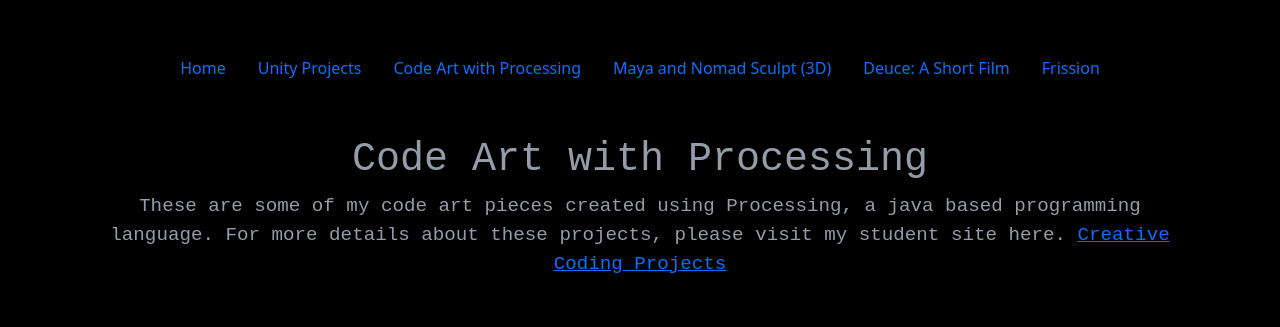
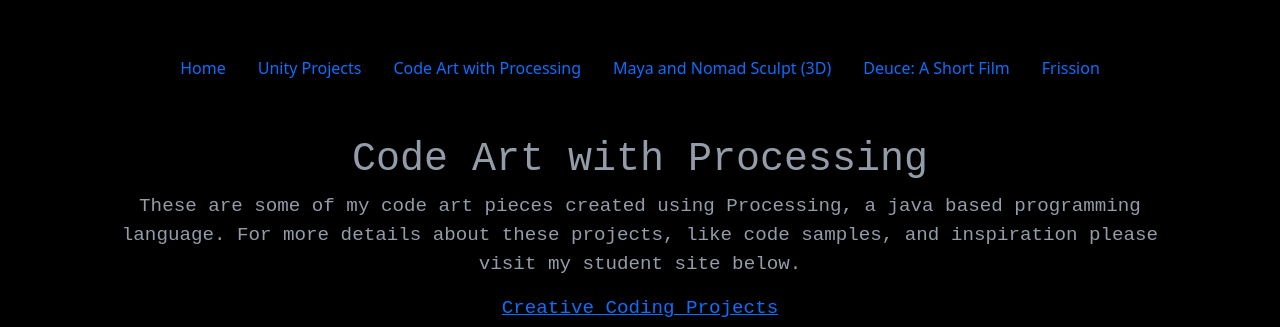
Before and after one commit to nadyahruth/nadyahahmed.github.io, a website: page processing.html in a window 1280 px wide. Shown: the top 327 px of the page. Drawn offline with nearby package versions, Linux system fonts and the light colour scheme.

Commit message:
3D extras

```diff
--- a/processing.html
+++ b/processing.html
@@ -19,9 +19,9 @@
   <div class="container mt-5 text-center heading-txt">
     <h1>Code Art with Processing</h1>
     <p>These are some of my code art pieces created using Processing, a java based programming language.
-        For more details about these projects, please visit my student site here.
-        <a href="https://sites.google.com/view/nadyahahmed/creative-coding?" target="_blank" rel="noopener noreferrer">Creative Coding Projects</a>
+        For more details about these projects, like code samples, and inspiration please visit my student site below.
     </p>
+     <a href="https://sites.google.com/view/nadyahahmed/creative-coding?" target="_blank" rel="noopener noreferrer">Creative Coding Projects</a>
   </div>
     <div class="container justify-content-center mt-5">
      <div class="row p-1">
```
Also changed, not shown: motiongraphics.html (+1 -1 lines).
